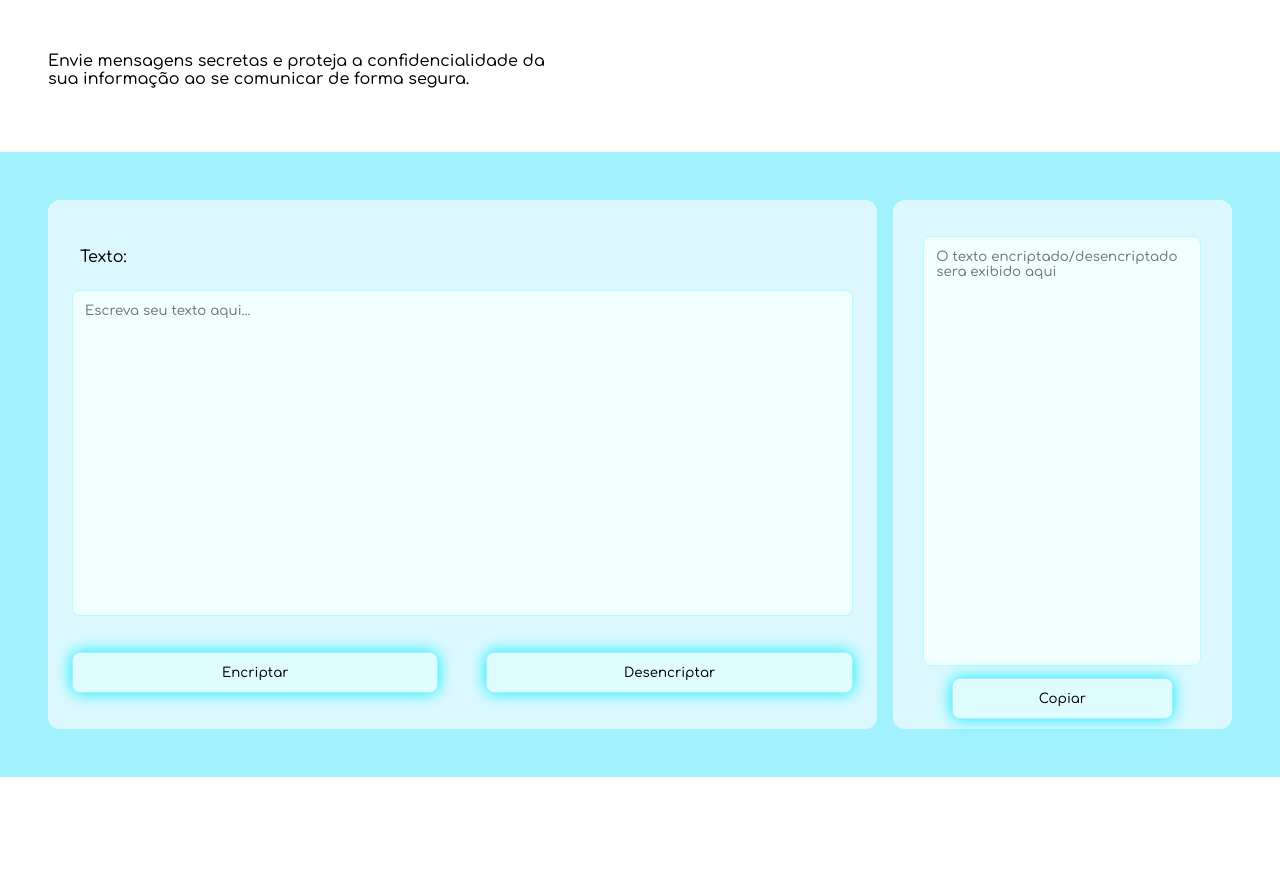
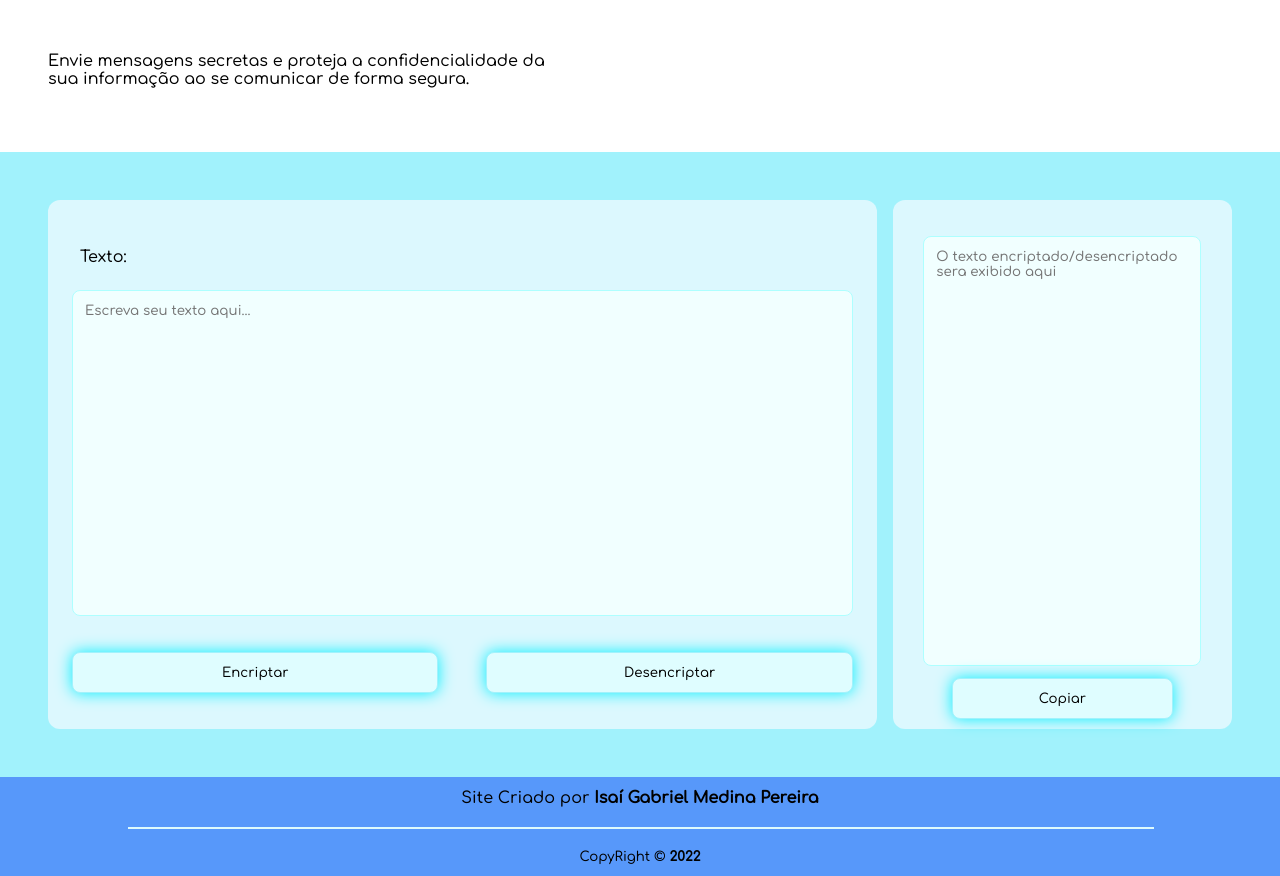
Before and after one commit to asdjkl-KEY/challengeone2, a plain HTML site: page index.html in a window 1280 px wide. Shown: the part 114-990 px from the top of the page. Before the commit the page ends 891 px from the top, so only its background shows below. Drawn offline with Linux system fonts and the light colour scheme.

Commit message:
agregando o rodapé (footer)

```diff
--- a/css/styles.css
+++ b/css/styles.css
@@ -129,3 +129,21 @@ aside {
         position: relative;
     }
 }
+
+/*
+Rodapé
+*/
+footer {
+    background-color: #5798fa;
+}
+.footer-text {
+    display: block;
+    text-align: center;
+    padding: 12px;
+}
+hr {
+    display: block;
+    width: 80%;
+    margin-left: 10%;
+    border: #defafc 1px solid;
+}
--- a/index.html
+++ b/index.html
@@ -40,6 +40,11 @@
             </aside>
         </div>
     </div>
+    <footer>
+        <span class="footer-text">Site Criado por <b class="bold">Isaí Gabriel Medina Pereira</b></span>
+        <hr id="divise">
+        <small class="footer-text">CopyRight &copy; <b id="year"></b></small>
+    </footer>
 
     <script src="js/scripts.js"></script>
 </body>
--- a/js/scripts.js
+++ b/js/scripts.js
@@ -68,3 +68,9 @@ decodificar.addEventListener('click', (event) => {
     event.preventDefault();
     code.textContent = decrypt(texto.value);
 })
+
+
+//footer
+let year = document.getElementById('year');
+let currentYear = new Date().getFullYear();
+year.textContent = currentYear;
```
